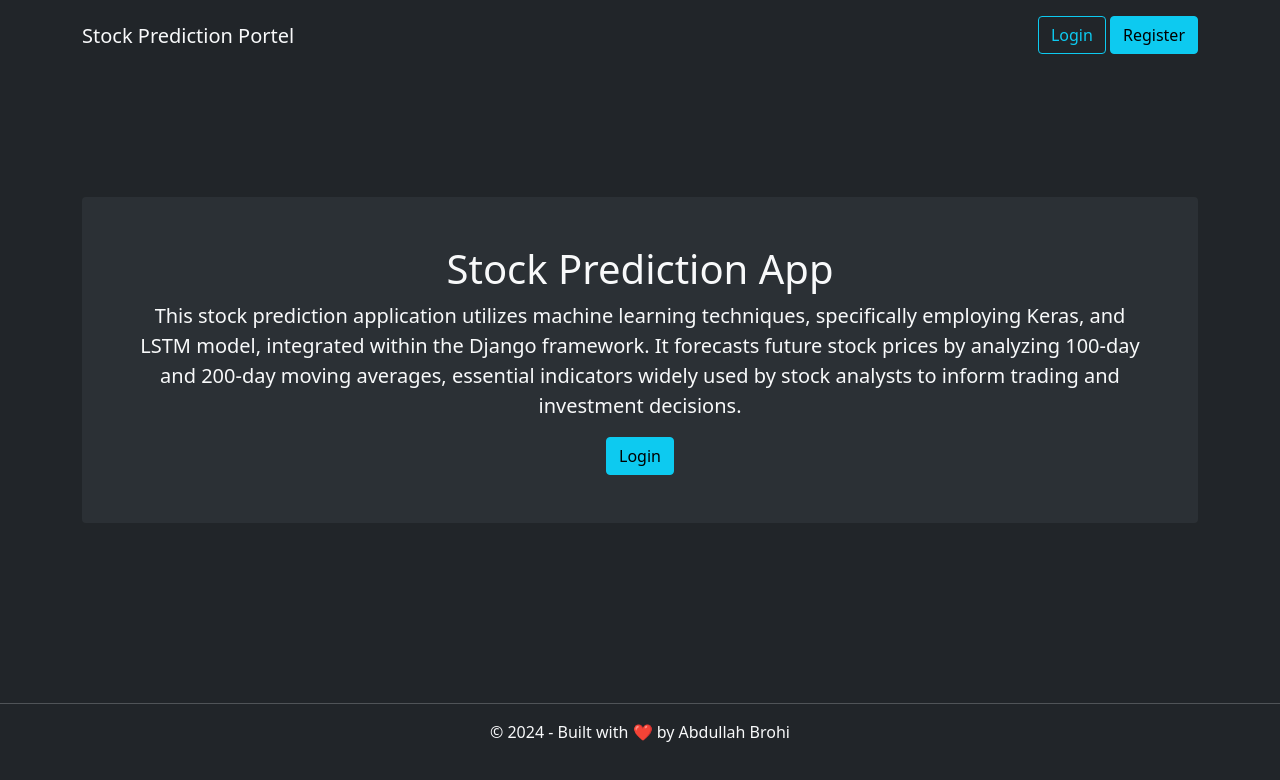
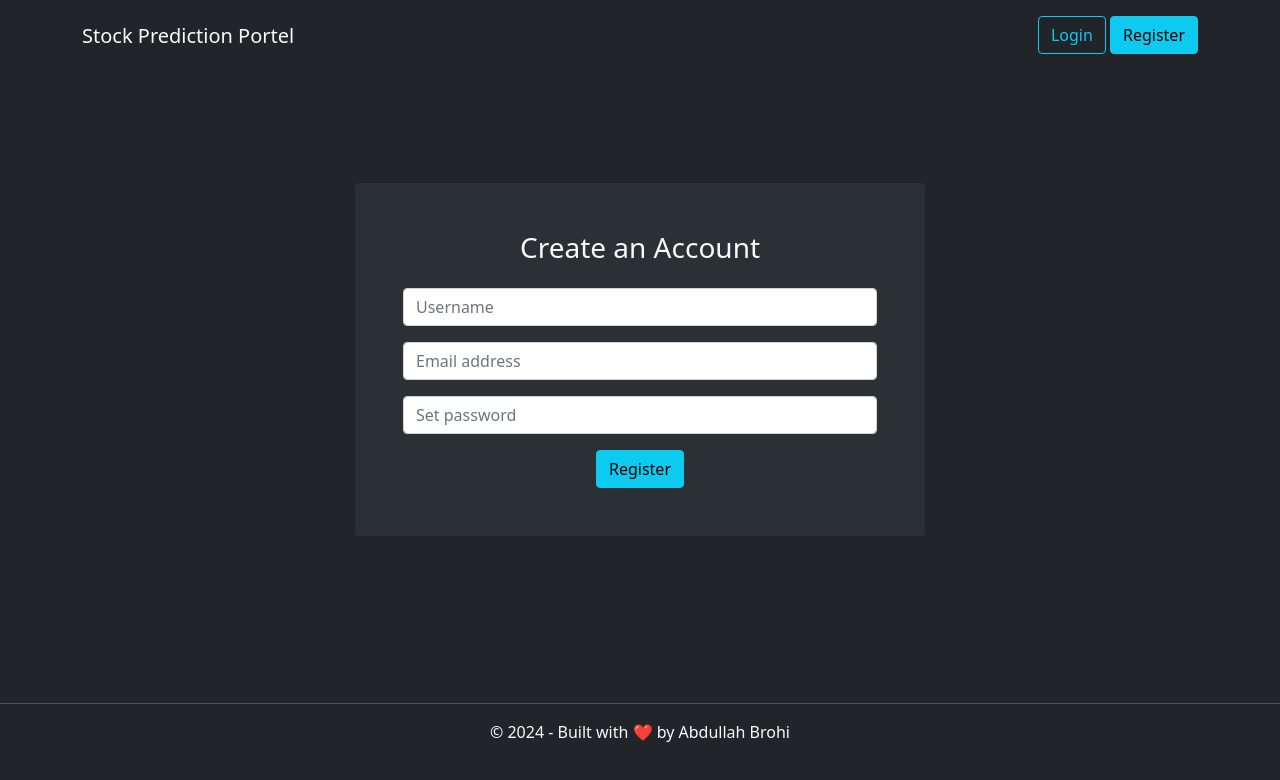
Before and after one commit to Abdullah-offical/stock-prediction-portel, a React (Vite) app in the folder frontend-react/: page /register in a window 1280 px wide. Shown: the top 780 px of the page. Built offline with nearby package versions, Linux system fonts and the light colour scheme.

Commit message:
frontend same changes route create and register page setup

```diff
--- a/frontend-react/package.json
+++ b/frontend-react/package.json
@@ -11,7 +11,8 @@
   },
   "dependencies": {
     "react": "^18.3.1",
-    "react-dom": "^18.3.1"
+    "react-dom": "^18.3.1",
+    "react-router-dom": "^6.28.0"
   },
   "devDependencies": {
     "@eslint/js": "^9.13.0",
--- a/frontend-react/src/App.jsx
+++ b/frontend-react/src/App.jsx
@@ -3,15 +3,24 @@
 import Header from './components/Header'
 import Main from './components/Main'
 import Footer from './components/Footer'
+import { BrowserRouter, Routes, Route } from "react-router-dom"
+import Register from './components/Register'
+import Login from './components/Login'
 
 
 function App() {
 
   return (
     <>
-      <Header />
-      <Main />
+    <BrowserRouter>
+     <Header />
+      <Routes>
+        <Route path='/' element={<Main />}/>
+        <Route path='/register' element={<Register />}/>
+        <Route path='/login' element={<Login />}/>
+      </Routes>
       <Footer />
+    </BrowserRouter>
     </>
   )
 }
--- a/frontend-react/src/components/Button.jsx
+++ b/frontend-react/src/components/Button.jsx
@@ -1,9 +1,10 @@
 import React from 'react'
+import { Link } from 'react-router-dom'
 
 const Button = (props) => {
   return (
     <>
-        <a className={`btn ${props.class}`} >{props.text}</a>
+        <Link className={`btn ${props.class}`} to={props.url}>{props.text}</Link>
     </>
   )
 }
--- a/frontend-react/src/components/Header.jsx
+++ b/frontend-react/src/components/Header.jsx
@@ -1,15 +1,16 @@
 import React from 'react'
 import Button from './Button'
+import { Link } from 'react-router-dom'
 
 const Header = () => {
   return (
     <>
         <nav className='navbar container pt-3 pb-3 align-items-start'>
-            <a className='navbar-brand text-light' href="">Stock Prediction Portel</a>
+            <Link className='navbar-brand text-light' to="/">Stock Prediction Portel</Link>
             <div >
-                <Button text='Login' class="btn-outline-info" />
+              <Button text='Login' class="btn-outline-info" url="/login" />
                 &nbsp;
-                <Button text='Register' class="btn-info"/>
+                <Button text='Register' class="btn-info" url="/register" />
             </div>
         </nav>
     </>
--- /dev/null
+++ b/frontend-react/src/components/Login.jsx
@@ -0,0 +1,9 @@
+import React from 'react'
+
+const Login = () => {
+  return (
+    <div className='text-light'>Login</div>
+  )
+}
+
+export default Login
--- a/frontend-react/src/components/Main.jsx
+++ b/frontend-react/src/components/Main.jsx
@@ -1,5 +1,6 @@
 import React from 'react'
 import Button from './Button'
+
 
 const Main = () => {
   return (
@@ -8,7 +9,7 @@
         <div className='p-5 text-center bg-light-dark rounded'>
             <h1 className='text-light'>Stock Prediction App</h1>
             <p className="lead text-light">This stock prediction application utilizes machine learning techniques, specifically employing Keras, and LSTM model, integrated within the Django framework. It forecasts future stock prices by analyzing 100-day and 200-day moving averages, essential indicators widely used by stock analysts to inform trading and investment decisions.</p>
-            <Button text='Login' class="btn-info"/>
+            <Button text='Login' class="btn-info" url="/login" />
         </div>
     </div>
     </>
--- /dev/null
+++ b/frontend-react/src/components/Register.jsx
@@ -0,0 +1,29 @@
+import React from 'react'
+
+const Register = () => {
+  return (
+    <>
+        <div className='container'>
+        <div className="row justify-content-center">
+            <div className="col-md-6 bg-light-dark p-5 rounded">
+                <h3 className='text-light text-center mb-4'>Create an Account</h3>
+                <form >
+                  <div className='mb-3'>
+                    <input type="text" className='form-control' placeholder='Username' />
+                  </div>
+                    <div className='mb-3'>
+                      <input type="email" className='form-control' placeholder='Email address' />
+                    </div>
+                    <div className='mb-3'>
+                    <input type="password" className='form-control ' placeholder='Set password' />
+                    </div>
+                      <button type='submit' className='btn btn-info d-block mx-auto'>Register</button>
+                </form>
+            </div>
+        </div>
+    </div>
+    </>
+  )
+}
+
+export default Register
```
Also changed, not shown: 2 other files (tests, documents, lock files or other folders).
